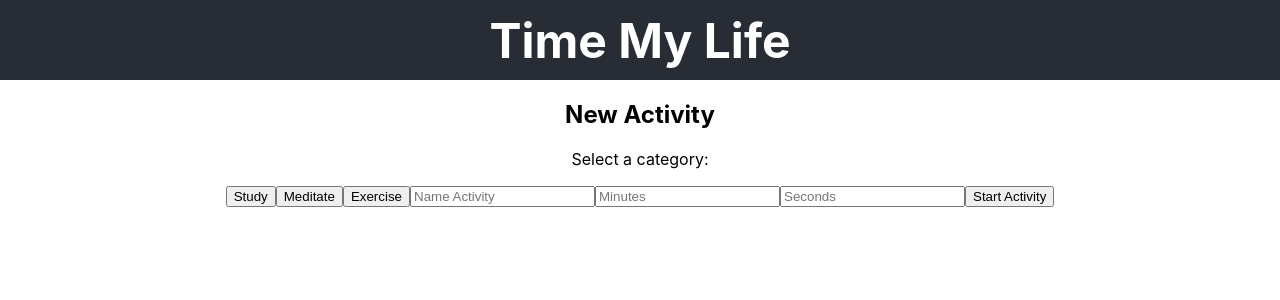
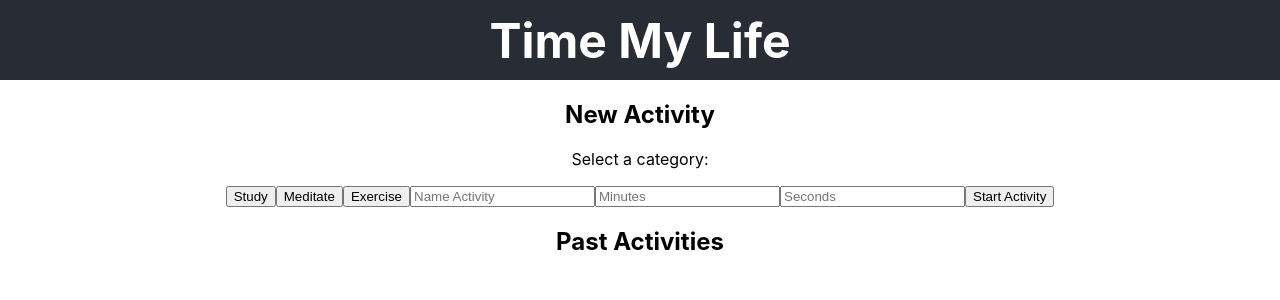
Before and after one commit to SamanthaLFreeman/timeMyLife, a React (Create React App) app: page / in a window 1280 px wide. Shown: the top 300 px of the page. Built offline with nearby package versions, Linux system fonts and the light colour scheme.

Commit message:
Add PastActivities component

```diff
--- a/src/App/App.js
+++ b/src/App/App.js
@@ -1,5 +1,6 @@
 import React from 'react';
 import ActivityForm from '../ActivityForm/ActivityForm';
+import PastActivities from '../PastActivities/PastActivities';
 
 const App = () => {
   return (
@@ -8,6 +9,7 @@ const App = () => {
         <h1>Time My Life</h1>
       </header>
       <ActivityForm />
+      <PastActivities />
     </div>
   );
 }
--- a/src/PastActivities/PastActivities.js
+++ b/src/PastActivities/PastActivities.js
@@ -0,0 +1,11 @@
+import React from 'react';
+
+const PastActivities = () => {
+  return (
+    <section className='PastActivities'>
+      <h2>Past Activities</h2>
+    </section>
+  )
+}
+
+export default PastActivities;
```
